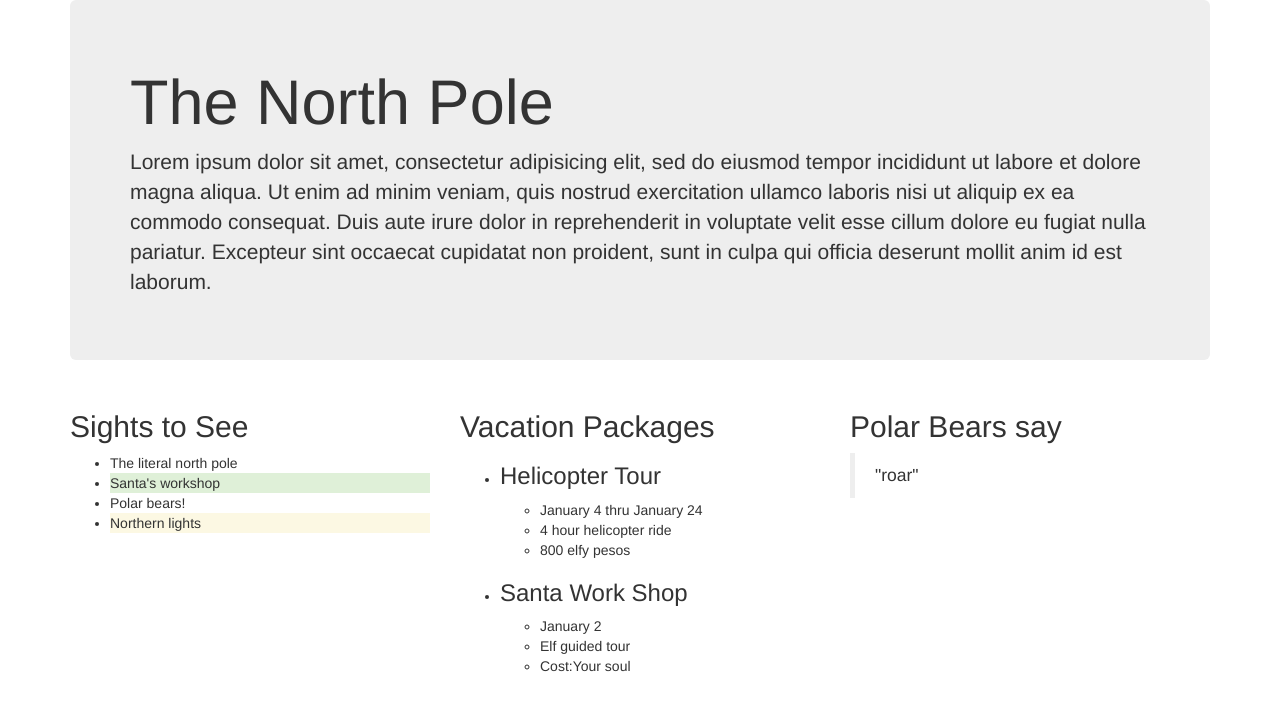
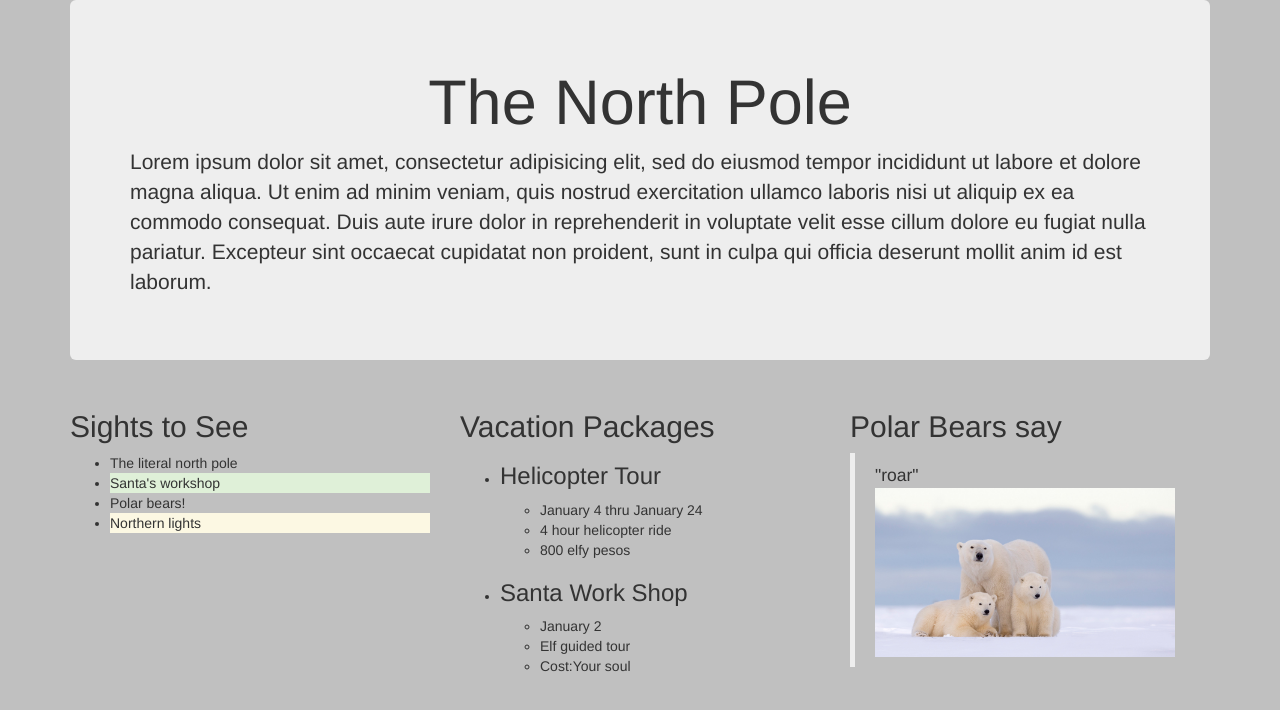
Before and after one commit to alexanderkondra/vacation-site, a plain HTML site: page index.html in a window 1280 px wide. Drawn offline with Linux system fonts and the light colour scheme.

Commit message:
add polar bear image, align header text, add silver background

```diff
--- a/css/styles.css
+++ b/css/styles.css
@@ -0,0 +1,11 @@
+body {
+  background-color: silver;
+}
+
+h1 {
+  text-align: center;
+}
+
+#polar-bears {
+  width: 300px;
+}
--- a/index.html
+++ b/index.html
@@ -47,7 +47,9 @@
         <div class="col-md-4">
           <h2>Polar Bears say</h2>
           <blockquote class="bears-info">
-            <p>"roar"</p>
+            <p>"roar"
+              <img id="polar-bears" src="img/polarbears.jpg" alt="picture of polar bear family">
+            </p>
           </blockquote>
         </div>
       </div>
```
Also changed, not shown: img/polarbears.jpg (added).
